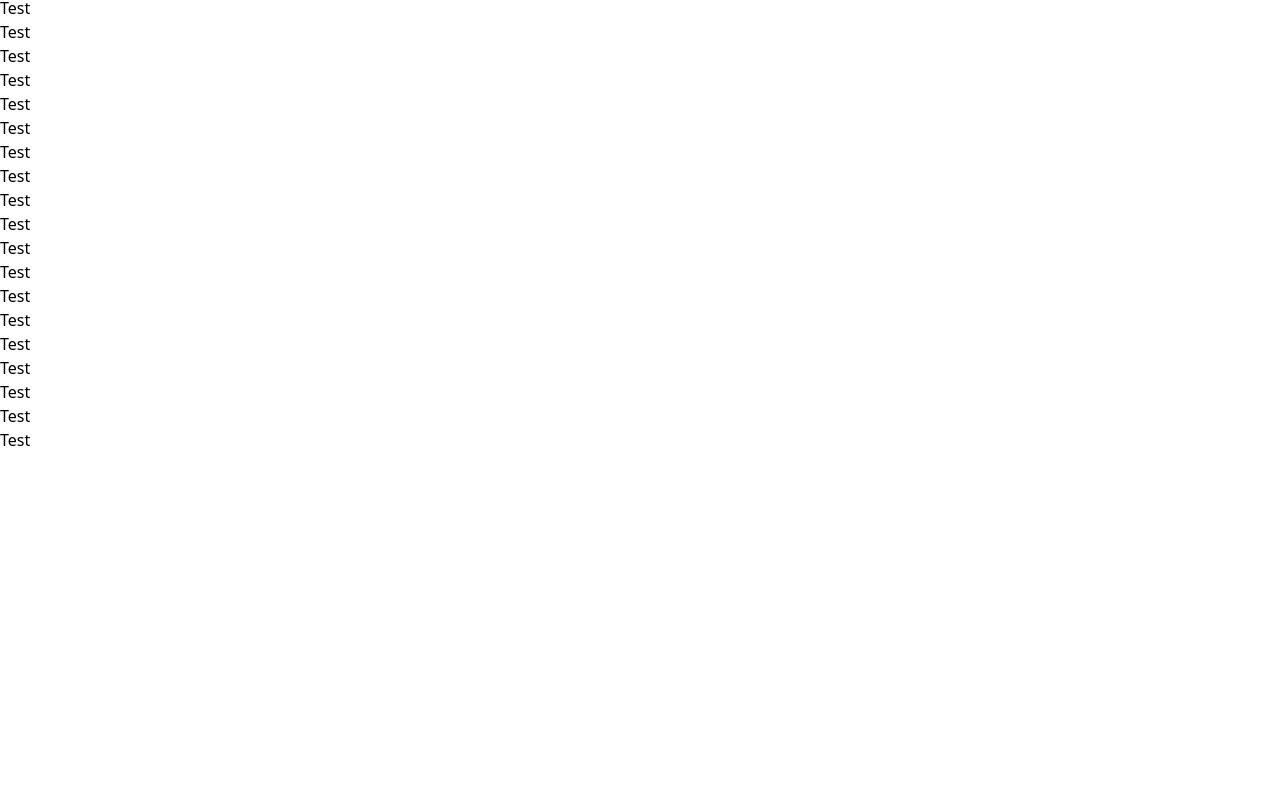
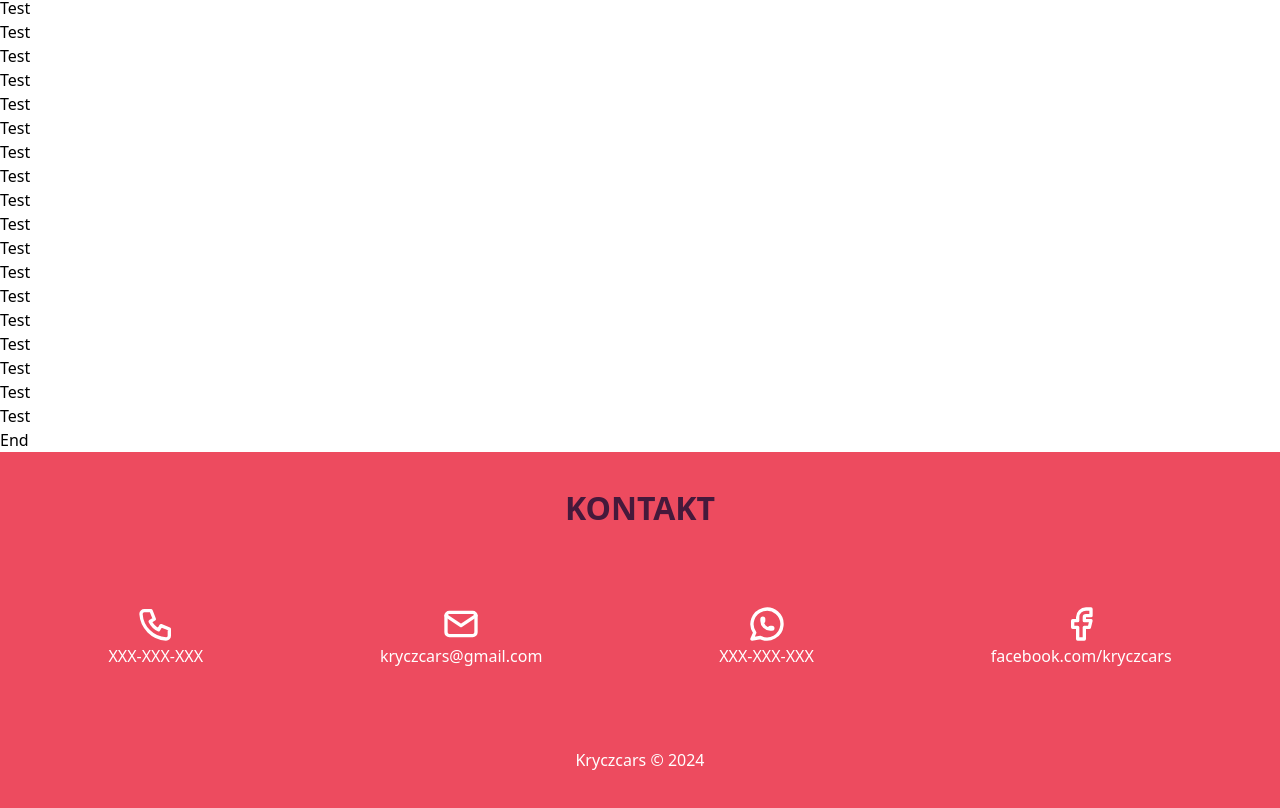
Before and after one commit to barteczko14/car-dealership, a Next.js app: page / in a window 1280 px wide. Shown: the part 1060-1868 px from the top of the page. Before the commit the page ends 1512 px from the top, so only its background shows below. Built offline with nearby package versions, Linux system fonts and the light colour scheme.

Commit message:
creating a footer

```diff
--- a/app/globals.css
+++ b/app/globals.css
@@ -1,7 +1,6 @@
 @tailwind base;
 @tailwind components;
 @tailwind utilities;
-
 
 * {
 	box-sizing: border-box;
--- a/app/layout.js
+++ b/app/layout.js
@@ -1,5 +1,6 @@
 import './globals.css'
 import Navbar from '../components/Navbar'
+import Footer from '@/components/Footer'
 
 export const metadata = {
 	title: 'Cars dealership',
@@ -12,6 +13,7 @@ export default function RootLayout({ children }) {
 			<body>
 				<Navbar />
 				{children}
+				<Footer />
 			</body>
 		</html>
 	)
--- a/app/page.js
+++ b/app/page.js
@@ -3,6 +3,7 @@ import React from 'react'
 export default function Home() {
 	return (
 		<>
+			<div>TestStart</div>
 			<div>Test</div>
 			<div>Test</div>
 			<div>Test</div>
@@ -64,8 +65,7 @@ export default function Home() {
 			<div>Test</div>
 			<div>Test</div>
 			<div>Test</div>
-			<div>Test</div>
-			<div>Test</div>
+			<div>End</div>
 		</>
 	)
 }
--- /dev/null
+++ b/components/Footer.js
@@ -0,0 +1,45 @@
+import classes from './Footer.module.css'
+import { TbMail, TbPhone, TbBrandWhatsapp, TbBrandFacebook } from 'react-icons/tb'
+
+const Footer = () => {
+	let currentDate = new Date()
+	let currentYear = currentDate.getFullYear()
+	return (
+		<footer id='kontakt' className={classes.footer}>
+			<div className={classes.footer_container}>
+				<h1 className={classes.title}>Kontakt</h1>
+				<div className={classes.footer_cards}>
+					<div className={classes.footer_card}>
+						<div className={classes.footer_icon}>
+							<TbPhone />
+						</div>
+						<p>XXX-XXX-XXX</p>
+					</div>
+					<div className={classes.footer_card}>
+						<div className={classes.footer_icon}>
+							<TbMail />
+						</div>
+						<p>kryczcars@gmail.com</p>
+					</div>
+					<div className={classes.footer_card}>
+						<div className={classes.footer_icon}>
+							<TbBrandWhatsapp />
+						</div>
+						<p>XXX-XXX-XXX</p>
+					</div>
+					<div className={classes.footer_card}>
+						<div className={classes.footer_icon}>
+							<TbBrandFacebook />
+						</div>
+						<p>facebook.com/kryczcars</p>
+					</div>
+				</div>
+				<div className={classes.footer_company}>
+					<span>Kryczcars &copy; {currentYear}</span>
+				</div>
+			</div>
+		</footer>
+	)
+}
+
+export default Footer
--- /dev/null
+++ b/components/Footer.module.css
@@ -0,0 +1,43 @@
+.footer {
+	background-color: #ed4b5f;
+	color: #fff;
+}
+.footer_container {
+	margin-top: 50px;
+	max-width: 80rem;
+	margin: 0 auto;
+	padding: 0 20px;
+	display: flex;
+	align-items: center;
+	justify-content: center;
+	flex-direction: column;
+}
+.title {
+	margin: 40px 0px;
+	font-size: 2rem;
+	font-weight: 600;
+	line-height: 1;
+	color: #45193b;
+	text-transform: uppercase;
+}
+
+.footer_cards {
+	width: 100%;
+	display: flex;
+	justify-content: space-around;
+	align-items: center;
+	flex-wrap: wrap;
+}
+.footer_card {
+	padding: 40px;
+	display: flex;
+	align-items: center;
+	flex-direction: column;
+	justify-content: center;
+}
+.footer_company {
+	margin: 40px auto;
+}
+.footer_icon {
+	font-size: 40px;
+}
--- a/components/Navbar.js
+++ b/components/Navbar.js
@@ -17,7 +17,7 @@ const Navbar = () => {
 				<Link className={classes.link} href='/'>
 					Usługi
 				</Link>
-				<Link className={classes.link} href='/'>
+				<Link className={classes.link} href='#kontakt'>
 					Kontakt
 				</Link>
 			</div>
--- a/components/Navbar.module.css
+++ b/components/Navbar.module.css
@@ -6,14 +6,14 @@
 	justify-content: space-around;
 	position: fixed;
 	box-shadow: 0 1px 15px -10px #333;
-	padding: 5px 20px;
+	padding: 10px 20px;
 	font-family: 'Gt america standard', sans-serif;
 	text-transform: uppercase;
 }
+
 .links_container {
 	padding: 0 4px;
 	display: flex;
-	cursor: pointer;
 	color: #45193b;
 	flex: 1;
 	justify-content: center;
@@ -62,11 +62,9 @@
 }
 @media (max-width: 768px) {
 	.navbar_container {
-		justify-content: end;
+		justify-content: space-between;
 	}
-	.logo {
-		display: none;
-	}
+
 	.links_container {
 		display: none;
 	}
```
